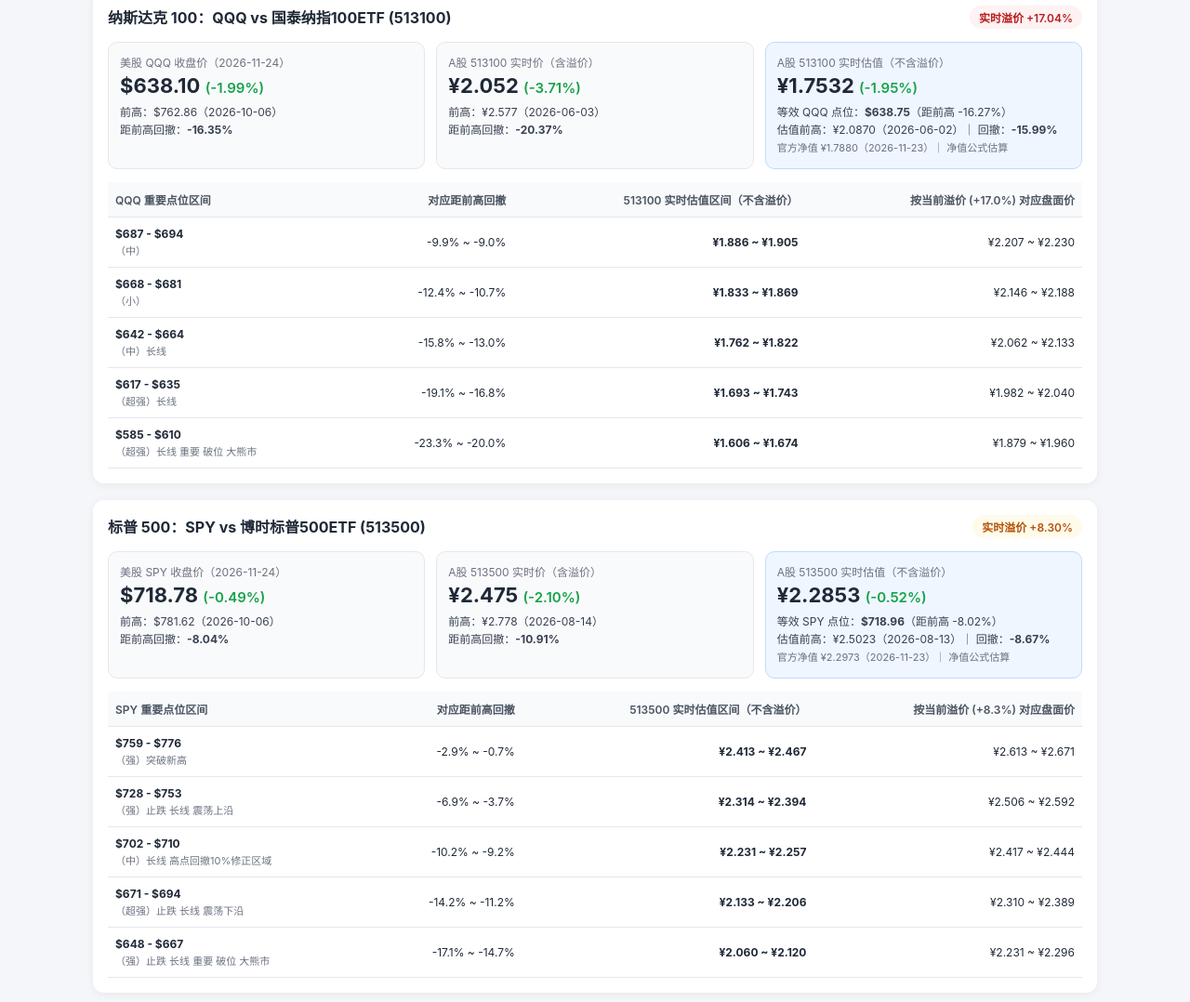
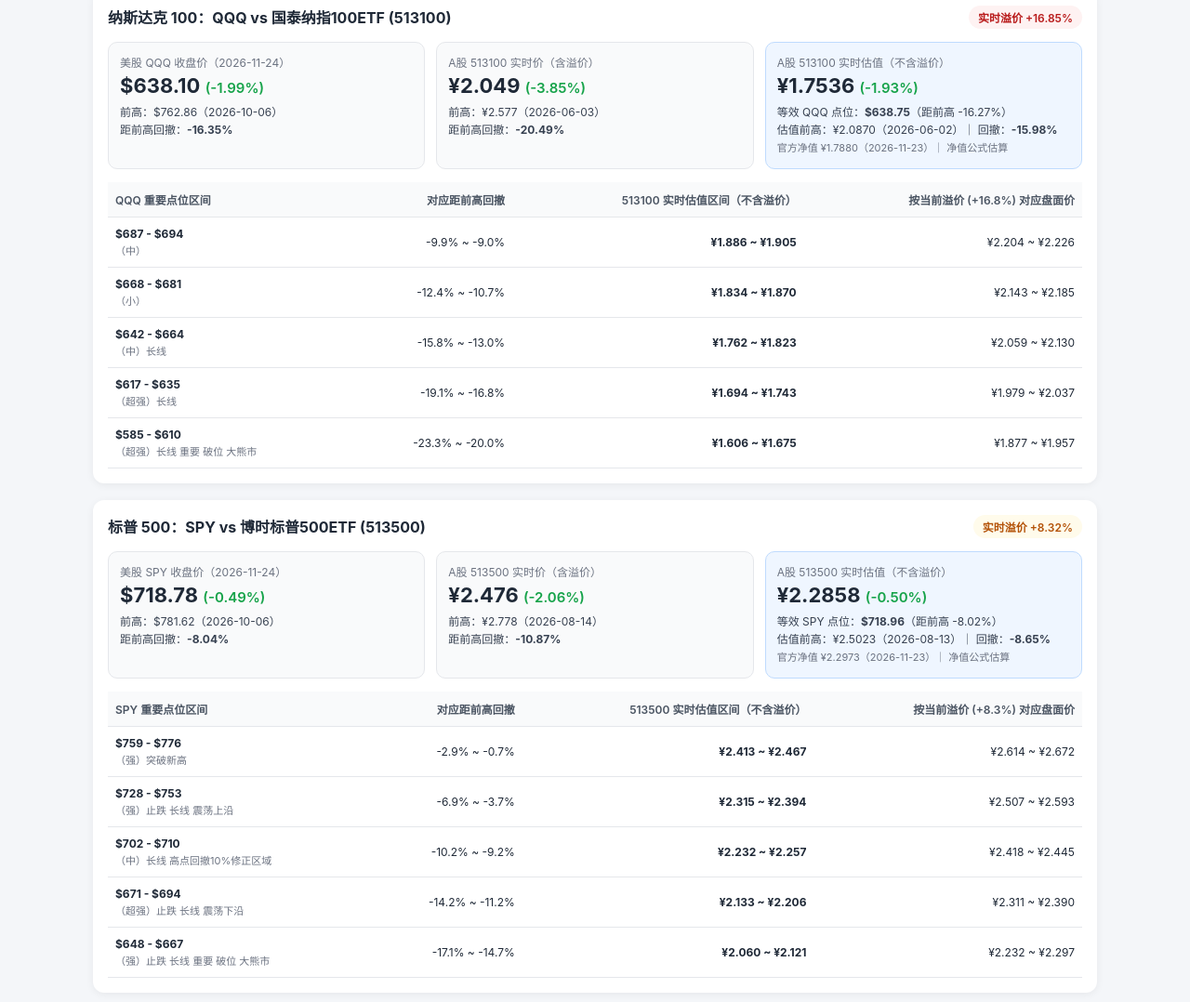
Before and after one commit to wz299/etf-monitor, a plain HTML site: page index.html in a window 1280 px wide. Shown: the part 642-1720 px from the top of the page at 93% size. Drawn offline with Linux system fonts and the light colour scheme.

Commit message:
chore: update ETF dashboard

```diff
--- a/index.html
+++ b/index.html
@@ -41,13 +41,13 @@
   <div class="container">
     <header>
       <h1>QQQ / SPY 与 A股跨境 ETF 盘中监控</h1>
-      <div class="meta">更新时间（北京时间）：2026-11-25 14:55:08 ｜ USD/CNY：6.6602</div>
+      <div class="meta">更新时间（北京时间）：2026-11-25 15:05:20 ｜ USD/CNY：6.6616</div>
     </header>
 
         <section class="card">
           <div class="card-header">
             <h2>纳斯达克 100：QQQ vs 嘉实纳指100ETF (159501)</h2>
-            <span class="badge badge-danger">实时溢价 +17.74%</span>
+            <span class="badge badge-danger">实时溢价 +17.71%</span>
           </div>
 
           <div class="grid">
@@ -67,9 +67,9 @@
 
             <div class="box highlight">
               <div class="label">A股 159501 实时估值（不含溢价）</div>
-              <div class="value">¥1.6469 <span class="down">(-1.95%)</span></div>
+              <div class="value">¥1.6472 <span class="down">(-1.93%)</span></div>
               <div class="sub">等效 QQQ 点位：<strong>$638.75</strong>（距前高 -16.27%）</div>
-              <div class="sub">估值前高：¥1.9591（2026-06-02）｜ 回撤：<strong>-15.94%</strong></div>
+              <div class="sub">估值前高：¥1.9591（2026-06-02）｜ 回撤：<strong>-15.92%</strong></div>
               <div class="sub muted">官方净值 ¥1.6796（2026-11-23）｜ 净值公式估算</div>
             </div>
           </div>
@@ -89,35 +89,35 @@
               <tr>
                 <td><strong>$687 - $694</strong><div class="zone-tag">（中）</div></td>
                 <td>-9.9% ~ -9.0%</td>
-                <td><strong>¥1.771 ~ ¥1.789</strong></td>
+                <td><strong>¥1.772 ~ ¥1.790</strong></td>
                 <td>¥2.085 ~ ¥2.107</td>
               </tr>
 
               <tr>
                 <td><strong>$668 - $681</strong><div class="zone-tag">（小）</div></td>
                 <td>-12.4% ~ -10.7%</td>
-                <td><strong>¥1.722 ~ ¥1.756</strong></td>
+                <td><strong>¥1.723 ~ ¥1.756</strong></td>
                 <td>¥2.028 ~ ¥2.067</td>
               </tr>
 
               <tr>
                 <td><strong>$642 - $664</strong><div class="zone-tag">（中）长线</div></td>
                 <td>-15.8% ~ -13.0%</td>
-                <td><strong>¥1.655 ~ ¥1.712</strong></td>
+                <td><strong>¥1.656 ~ ¥1.712</strong></td>
                 <td>¥1.949 ~ ¥2.016</td>
               </tr>
 
               <tr>
                 <td><strong>$617 - $635</strong><div class="zone-tag">（超强）长线</div></td>
                 <td>-19.1% ~ -16.8%</td>
-                <td><strong>¥1.591 ~ ¥1.637</strong></td>
+                <td><strong>¥1.591 ~ ¥1.638</strong></td>
                 <td>¥1.873 ~ ¥1.928</td>
               </tr>
 
               <tr>
                 <td><strong>$585 - $610</strong><div class="zone-tag">（超强）长线 重要 破位 大熊市</div></td>
                 <td>-23.3% ~ -20.0%</td>
-                <td><strong>¥1.508 ~ ¥1.573</strong></td>
+                <td><strong>¥1.509 ~ ¥1.573</strong></td>
                 <td>¥1.776 ~ ¥1.852</td>
               </tr>
 
@@ -129,7 +129,7 @@
         <section class="card">
           <div class="card-header">
             <h2>纳斯达克 100：QQQ vs 国泰纳指100ETF (513100)</h2>
-            <span class="badge badge-danger">实时溢价 +17.04%</span>
+            <span class="badge badge-danger">实时溢价 +16.85%</span>
           </div>
 
           <div class="grid">
@@ -142,16 +142,16 @@
 
             <div class="box">
               <div class="label">A股 513100 实时价（含溢价）</div>
-              <div class="value">¥2.052 <span class="down">(-3.71%)</span></div>
+              <div class="value">¥2.049 <span class="down">(-3.85%)</span></div>
               <div class="sub">前高：¥2.577（2026-06-03）</div>
-              <div class="sub">距前高回撤：<strong>-20.37%</strong></div>
+              <div class="sub">距前高回撤：<strong>-20.49%</strong></div>
             </div>
 
             <div class="box highlight">
               <div class="label">A股 513100 实时估值（不含溢价）</div>
-              <div class="value">¥1.7532 <span class="down">(-1.95%)</span></div>
+              <div class="value">¥1.7536 <span class="down">(-1.93%)</span></div>
               <div class="sub">等效 QQQ 点位：<strong>$638.75</strong>（距前高 -16.27%）</div>
-              <div class="sub">估值前高：¥2.0870（2026-06-02）｜ 回撤：<strong>-15.99%</strong></div>
+              <div class="sub">估值前高：¥2.0870（2026-06-02）｜ 回撤：<strong>-15.98%</strong></div>
               <div class="sub muted">官方净值 ¥1.7880（2026-11-23）｜ 净值公式估算</div>
             </div>
           </div>
@@ -163,7 +163,7 @@
                   <th>QQQ 重要点位区间</th>
                   <th>对应距前高回撤</th>
                   <th>513100 实时估值区间（不含溢价）</th>
-                  <th>按当前溢价 (+17.0%) 对应盘面价</th>
+                  <th>按当前溢价 (+16.8%) 对应盘面价</th>
                 </tr>
               </thead>
               <tbody>
@@ -172,35 +172,35 @@
                 <td><strong>$687 - $694</strong><div class="zone-tag">（中）</div></td>
                 <td>-9.9% ~ -9.0%</td>
                 <td><strong>¥1.886 ~ ¥1.905</strong></td>
-                <td>¥2.207 ~ ¥2.230</td>
+                <td>¥2.204 ~ ¥2.226</td>
               </tr>
 
               <tr>
                 <td><strong>$668 - $681</strong><div class="zone-tag">（小）</div></td>
                 <td>-12.4% ~ -10.7%</td>
-                <td><strong>¥1.833 ~ ¥1.869</strong></td>
-                <td>¥2.146 ~ ¥2.188</td>
+                <td><strong>¥1.834 ~ ¥1.870</strong></td>
+                <td>¥2.143 ~ ¥2.185</td>
               </tr>
 
               <tr>
                 <td><strong>$642 - $664</strong><div class="zone-tag">（中）长线</div></td>
                 <td>-15.8% ~ -13.0%</td>
-                <td><strong>¥1.762 ~ ¥1.822</strong></td>
-                <td>¥2.062 ~ ¥2.133</td>
+                <td><strong>¥1.762 ~ ¥1.823</strong></td>
+                <td>¥2.059 ~ ¥2.130</td>
               </tr>
 
               <tr>
                 <td><strong>$617 - $635</strong><div class="zone-tag">（超强）长线</div></td>
                 <td>-19.1% ~ -16.8%</td>
-                <td><strong>¥1.693 ~ ¥1.743</strong></td>
-                <td>¥1.982 ~ ¥2.040</td>
+                <td><strong>¥1.694 ~ ¥1.743</strong></td>
+                <td>¥1.979 ~ ¥2.037</td>
               </tr>
 
               <tr>
                 <td><strong>$585 - $610</strong><div class="zone-tag">（超强）长线 重要 破位 大熊市</div></td>
                 <td>-23.3% ~ -20.0%</td>
-                <td><strong>¥1.606 ~ ¥1.674</strong></td>
-                <td>¥1.879 ~ ¥1.960</td>
+                <td><strong>¥1.606 ~ ¥1.675</strong></td>
+                <td>¥1.877 ~ ¥1.957</td>
               </tr>
 
               </tbody>
@@ -211,7 +211,7 @@
         <section class="card">
           <div class="card-header">
             <h2>标普 500：SPY vs 博时标普500ETF (513500)</h2>
-            <span class="badge badge-warn">实时溢价 +8.30%</span>
+            <span class="badge badge-warn">实时溢价 +8.32%</span>
           </div>
 
           <div class="grid">
@@ -224,16 +224,16 @@
 
             <div class="box">
               <div class="label">A股 513500 实时价（含溢价）</div>
-              <div class="value">¥2.475 <span class="down">(-2.10%)</span></div>
+              <div class="value">¥2.476 <span class="down">(-2.06%)</span></div>
               <div class="sub">前高：¥2.778（2026-08-14）</div>
-              <div class="sub">距前高回撤：<strong>-10.91%</strong></div>
+              <div class="sub">距前高回撤：<strong>-10.87%</strong></div>
             </div>
 
             <div class="box highlight">
               <div class="label">A股 513500 实时估值（不含溢价）</div>
-              <div class="value">¥2.2853 <span class="down">(-0.52%)</span></div>
+              <div class="value">¥2.2858 <span class="down">(-0.50%)</span></div>
               <div class="sub">等效 SPY 点位：<strong>$718.96</strong>（距前高 -8.02%）</div>
-              <div class="sub">估值前高：¥2.5023（2026-08-13）｜ 回撤：<strong>-8.67%</strong></div>
+              <div class="sub">估值前高：¥2.5023（2026-08-13）｜ 回撤：<strong>-8.65%</strong></div>
               <div class="sub muted">官方净值 ¥2.2973（2026-11-23）｜ 净值公式估算</div>
             </div>
           </div>
@@ -254,35 +254,35 @@
                 <td><strong>$759 - $776</strong><div class="zone-tag">（强）突破新高</div></td>
                 <td>-2.9% ~ -0.7%</td>
                 <td><strong>¥2.413 ~ ¥2.467</strong></td>
-                <td>¥2.613 ~ ¥2.671</td>
+                <td>¥2.614 ~ ¥2.672</td>
               </tr>
 
               <tr>
                 <td><strong>$728 - $753</strong><div class="zone-tag">（强）止跌 长线 震荡上沿</div></td>
                 <td>-6.9% ~ -3.7%</td>
-                <td><strong>¥2.314 ~ ¥2.394</strong></td>
-                <td>¥2.506 ~ ¥2.592</td>
+                <td><strong>¥2.315 ~ ¥2.394</strong></td>
+                <td>¥2.507 ~ ¥2.593</td>
               </tr>
 
               <tr>
                 <td><strong>$702 - $710</strong><div class="zone-tag">（中）长线 高点回撤10%修正区域</div></td>
                 <td>-10.2% ~ -9.2%</td>
-                <td><strong>¥2.231 ~ ¥2.257</strong></td>
-                <td>¥2.417 ~ ¥2.444</td>
+                <td><strong>¥2.232 ~ ¥2.257</strong></td>
+                <td>¥2.418 ~ ¥2.445</td>
               </tr>
 
               <tr>
                 <td><strong>$671 - $694</strong><div class="zone-tag">（超强）止跌 长线 震荡下沿</div></td>
                 <td>-14.2% ~ -11.2%</td>
                 <td><strong>¥2.133 ~ ¥2.206</strong></td>
-                <td>¥2.310 ~ ¥2.389</td>
+                <td>¥2.311 ~ ¥2.390</td>
               </tr>
 
               <tr>
                 <td><strong>$648 - $667</strong><div class="zone-tag">（强）止跌 长线 重要 破位 大熊市</div></td>
                 <td>-17.1% ~ -14.7%</td>
-                <td><strong>¥2.060 ~ ¥2.120</strong></td>
-                <td>¥2.231 ~ ¥2.296</td>
+                <td><strong>¥2.060 ~ ¥2.121</strong></td>
+                <td>¥2.232 ~ ¥2.297</td>
               </tr>
 
               </tbody>
```
